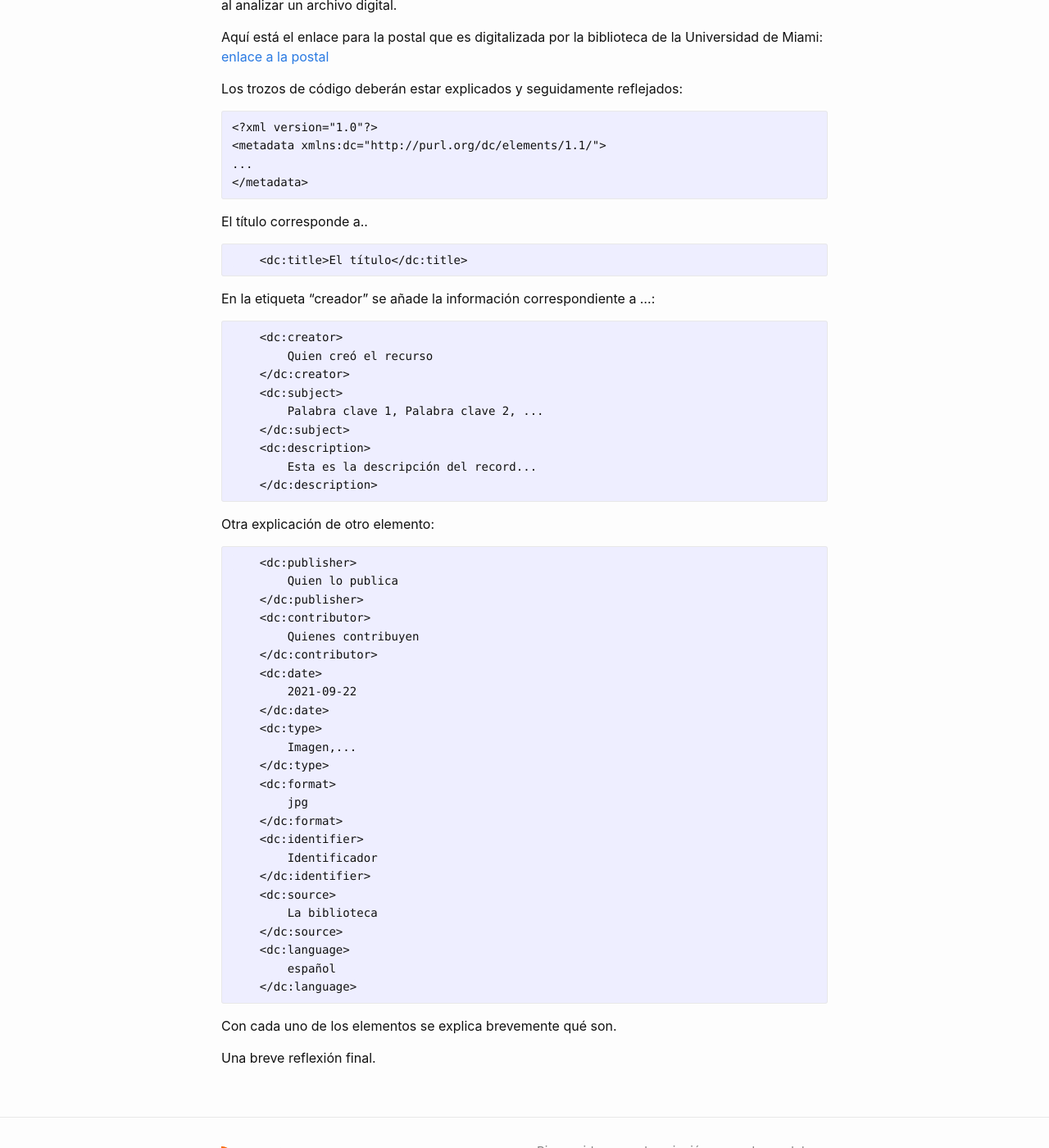
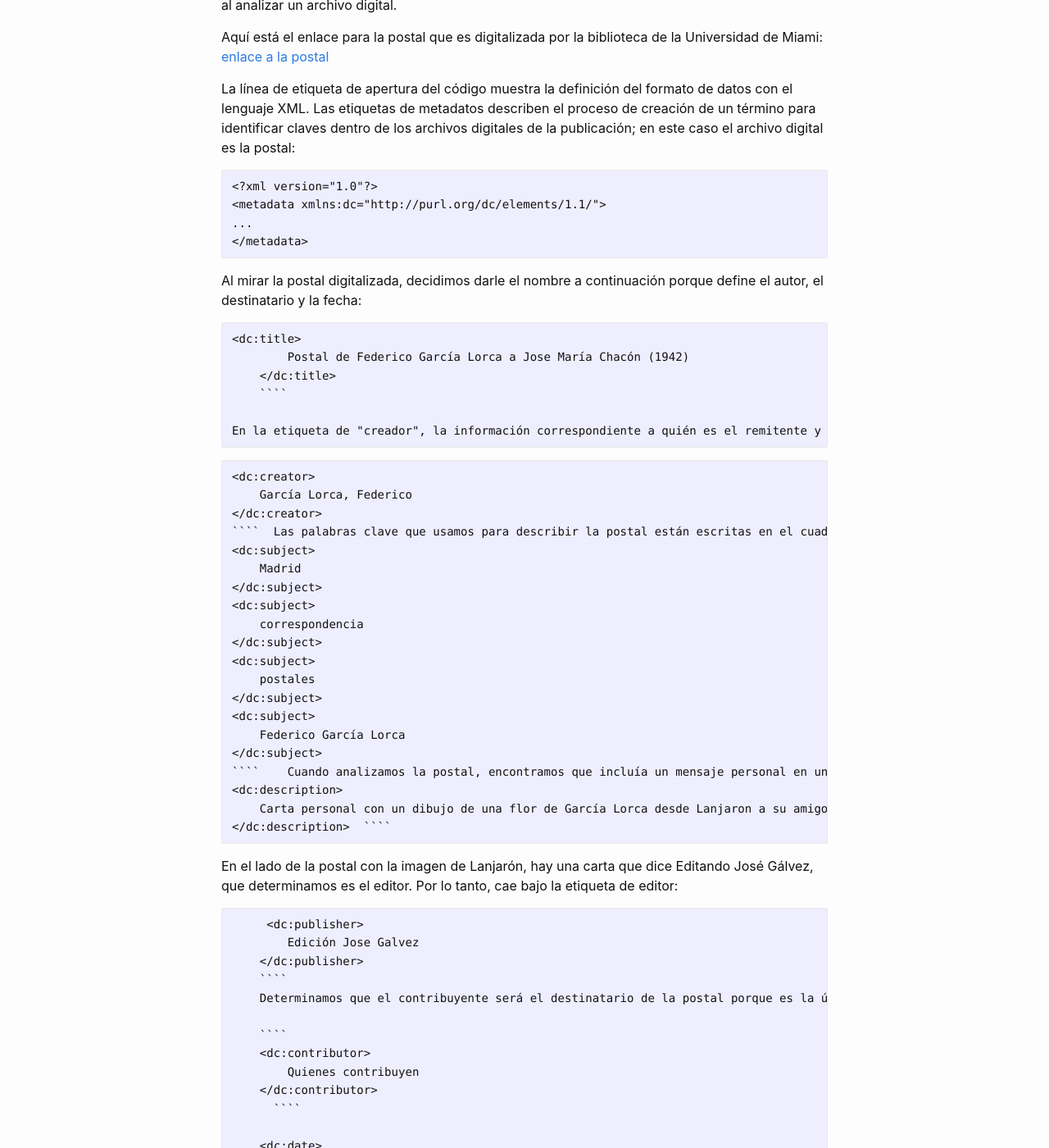
Before and after one commit to gmagnant00/gmagnant00.github.io, a Jekyll site: the page built from _posts/2021-09-27-metadatos.md, in a window 1280 px wide and 1400 px high, scrolled down 333 px. Shown: the whole window at 82% size. Built offline with Jekyll 4.4.1, drawn with Linux system fonts in a browser that asks for light colours; some of the changed text lies outside the part shown.

Commit message:
Update 2021-09-27-metadatos.md

`````diff
--- a/_posts/2021-09-27-metadatos.md
+++ b/_posts/2021-09-27-metadatos.md
@@ -9,7 +9,8 @@ Dublin Core es un esquema de metadatos que se utiliza para describir una varieda
 
 Aquí está el enlace para la postal que es digitalizada por la biblioteca de la Universidad de Miami: [enlace a la postal](https://merrick.library.miami.edu/cdm/compoundobject/collection/chc5324/id/31/rec/19)
 
-Los trozos de código deberán estar explicados y seguidamente reflejados:
+
+La línea de etiqueta de apertura del código muestra la definición del formato de datos con el lenguaje XML. Las etiquetas de metadatos describen el proceso de creación de un término para identificar claves dentro de los archivos digitales de la publicación; en este caso el archivo digital es la postal:
 
 ````
 <?xml version="1.0"?>
@@ -18,35 +19,55 @@ Los trozos de código deberán estar explicados y seguidamente reflejados:
 </metadata>
 ````
 
-El título corresponde a..
+Al mirar la postal digitalizada, decidimos darle el nombre a continuación porque define el autor, el destinatario y la fecha:
+````
+<dc:title>
+        Postal de Federico García Lorca a Jose María Chacón (1942)
+    </dc:title>
+    ````
 
-````
-    <dc:title>El título</dc:title>
-````
-
-En la etiqueta "creador" se añade la información correspondiente a ...:
-
+En la etiqueta de "creador", la información correspondiente a quién es el remitente y autor de la postal que en este caso es Lorca, por lo que se justifica llamarlo el creador de la publicación:
  ````
     <dc:creator>
-        Quien creó el recurso
+        García Lorca, Federico
     </dc:creator>
+    ````
+ Las palabras clave que usamos para describir la postal están escritas en el cuadro de asunto. Usamos las siguientes palabras clave porque incluyen que el origen de la tarjeta es Madrid, que está en forma escrita de correspondencia, que es una postal y el autor es Lorca. Como tal, esta descripción se ajusta a las etiquetas de tema porque abarcan el significado de la publicación:
+  ````
     <dc:subject>
-        Palabra clave 1, Palabra clave 2, ...
+        Madrid
     </dc:subject>
+    <dc:subject>
+        correspondencia
+    </dc:subject>
+    <dc:subject>
+        postales
+    </dc:subject>
+    <dc:subject>
+        Federico García Lorca
+    </dc:subject>
+    ````
+   Cuando analizamos la postal, encontramos que incluía un mensaje personal en un lado y una foto de un Lanjarón en el otro. Por eso decidimos describirlo como una tarjeta destinada a un amigo íntimo de Lorca como:
+   ````
     <dc:description>
-        Esta es la descripción del record...
+        Carta personal con un dibujo de una flor de García Lorca desde Lanjaron a su amigo, Jose María Chacón en Madrid
     </dc:description>
  ````
 
- Otra explicación de otro elemento:
+En el lado de la postal con la imagen de Lanjarón, hay una carta que dice Editando José Gálvez, que determinamos es el editor. Por lo tanto, cae bajo la etiqueta de editor:
+ ````
+     <dc:publisher>
+        Edición Jose Galvez
+    </dc:publisher>
+    ````
+    Determinamos que el contribuyente será el destinatario de la postal porque es la única otra persona representada en esta publicación de postal. El hecho de que tanto él como José María Chacón estén presentes en la postal la convierte en una correspondencia entre dos amigos:
 
- ````
-    <dc:publisher>
-        Quien lo publica
-    </dc:publisher>
+    ````
     <dc:contributor>
         Quienes contribuyen
     </dc:contributor>
+      ````
+
     <dc:date>
         2021-09-22
     </dc:date>
`````
